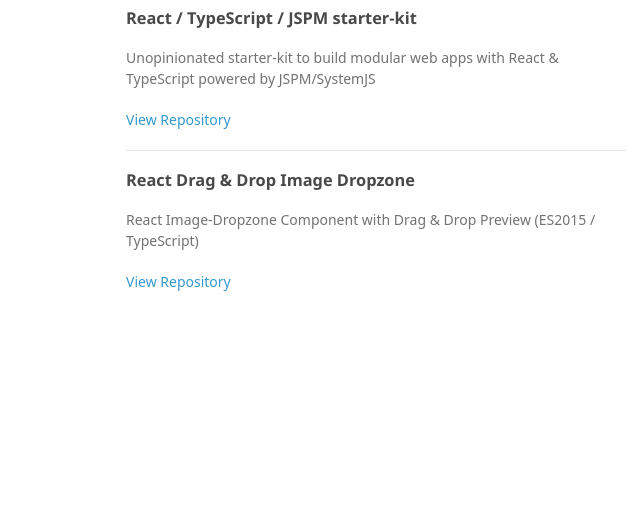
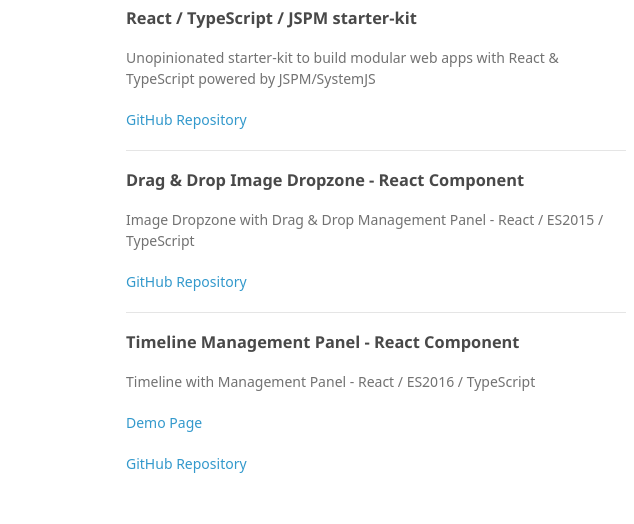
Before and after one commit to piotrwitek/piotrwitek.github.io, a plain HTML site: page index.html in a window 1280 px wide. Shown: the part 170-694 px from the top of the page, 444-1078 px from the left. Drawn offline with Linux system fonts and the light colour scheme; a web font is replaced by a local one.

Commit message:
Update index.html

```diff
--- a/index.html
+++ b/index.html
@@ -41,13 +41,21 @@
 
       <h3>React / TypeScript / JSPM starter-kit</h3>
       <p>Unopinionated starter-kit to build modular web apps with React & TypeScript powered by JSPM/SystemJS</p>
-      <p class="view"><a href="https://github.com/piotrwitek/react-ts-jspm-starter-kit">View Repository</a></p>
+      <p class="view"><a href="https://github.com/piotrwitek/react-ts-jspm-starter-kit">GitHub Repository</a></p>
 
       <hr>
 
-      <h3>React Drag & Drop Image Dropzone</h3>
-      <p>React Image-Dropzone Component with Drag & Drop Preview (ES2015 / TypeScript)</p>
-      <p class="view"><a href="https://github.com/piotrwitek/react-dnd-dropzone">View Repository</a></p>
+      <h3>Drag & Drop Image Dropzone - React Component</h3>
+      <p>Image Dropzone with Drag & Drop Management Panel - React / ES2015 / TypeScript</p>
+      <p class="view"><a href="https://github.com/piotrwitek/react-dnd-dropzone">GitHub Repository</a></p>
+
+      <hr>
+
+      <h3>Timeline Management Panel - React Component</h3>
+      <p>Timeline with Management Panel - React / ES2016 / TypeScript</p>
+      <p class="view"><a href="http://piotrwitek.github.io/react-timeline/">Demo Page</a></p>
+      <p class="view"><a href="https://github.com/piotrwitek/react-timeline">GitHub Repository</a></p>
+
 
     </section>
     <footer>
```
